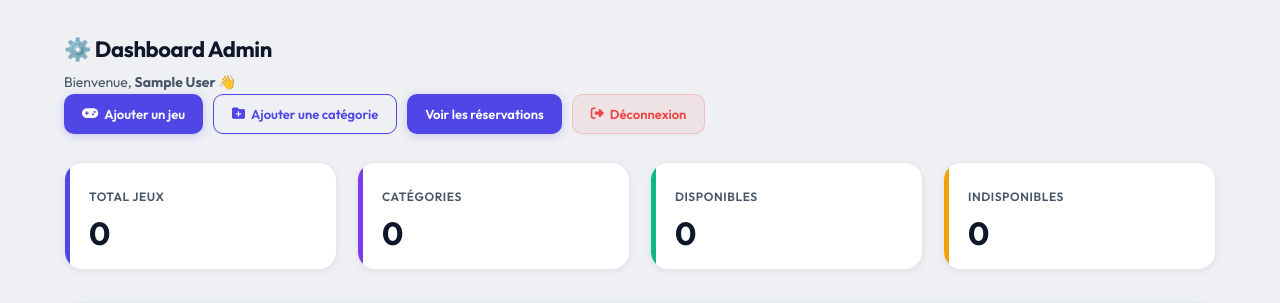
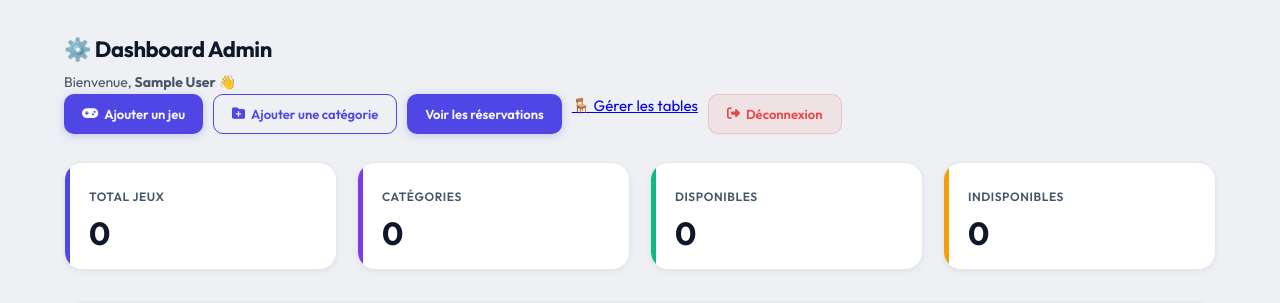
Before and after one commit to zinebtalghmet/aji_nl3bo_managment, a PHP site: page /dashboard/admin in a window 1280 px wide. Shown: the part 65-368 px from the top of the page. Run offline with PHP 8.4, Linux system fonts and the light colour scheme; the visitor is signed in with stand-in values (Sample User, id 1); data that the repository does not hold is empty.

Commit message:
ajouter button

```diff
--- a/app/Views/dashboard/admin.php
+++ b/app/Views/dashboard/admin.php
@@ -19,6 +19,9 @@
                 <a href="<?= BASE_URL ?>/reservations" class="btn btn-primary">
                      Voir les réservations
                 </a>
+                <a href="<?= BASE_URL ?>/tables">
+    🪑 Gérer les tables
+</a>
                 <a href="<?= BASE_URL ?>/logout" class="btn btn-danger">
                     <i class="fa-solid fa-right-from-bracket"></i> Déconnexion
                 </a>
```
